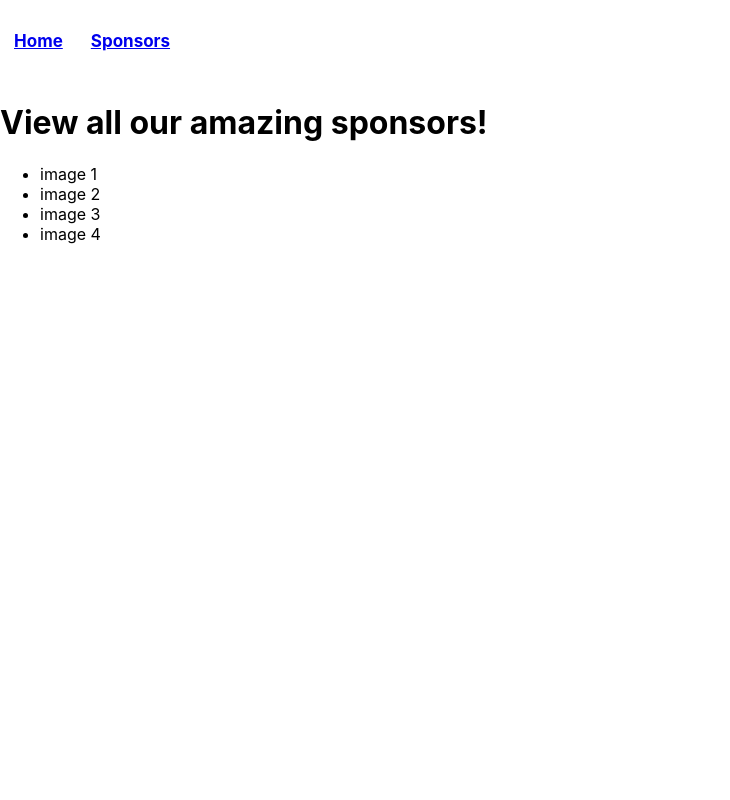
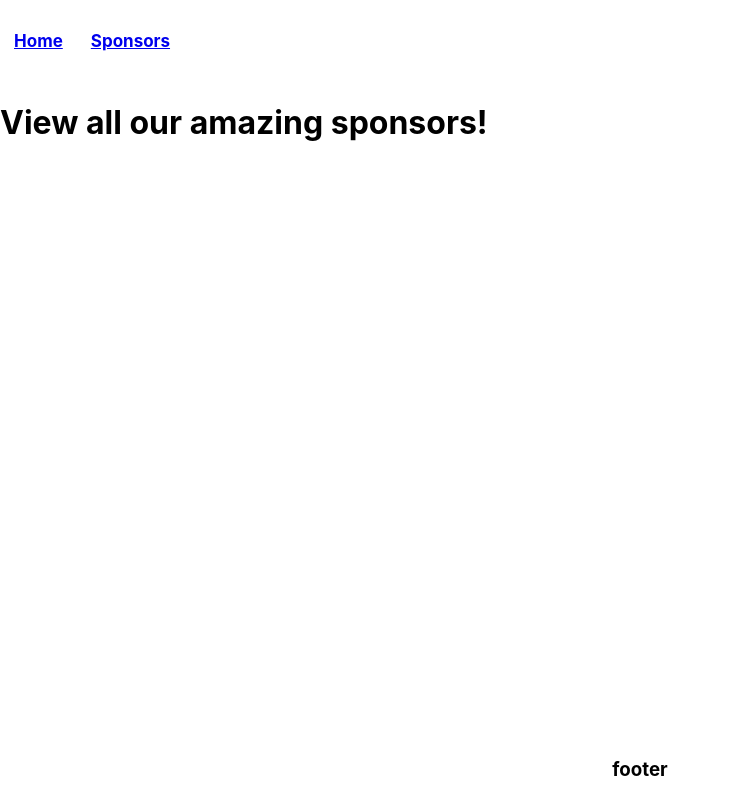
Before and after one commit to georuiz817/Gobbler, a React (Create React App) app in the folder client/: page /sponsors in a window 1280 px wide. Shown: the whole page, without its empty margins (0-730 px from the left). Built offline with nearby package versions, Linux system fonts and the light colour scheme.

Commit message:
footer css working

```diff
--- /dev/null
+++ b/client/src/Css/footer.css
@@ -0,0 +1,9 @@
+.footer h3 {
+    position: fixed;
+    left: 0;
+    bottom: 0;
+    width: 100%;
+    color: black;
+    text-align: center;
+    display: inline-block;
+  }
--- a/client/src/components/footer.js
+++ b/client/src/components/footer.js
@@ -1,17 +1,15 @@
 // functional component # 4
 //site footer
 import React from 'react'
+import "/Users/dawn/gobbler-project/client/src/Css/footer.css";
 
 const Footer = () => {
     return (
-        <div>
-        <ul>
-            <li>image 1</li>
-            <li> image 2 </li>
-            <li> image 3 </li>
-            <li> image 4 </li>
-        </ul>
-      </div>
+      <footer class="footer">
+          <div class="footer">
+            <h3>footer</h3>
+          </div>
+       </footer>
     )
   }
 
--- a/client/src/components/navComponent.js
+++ b/client/src/components/navComponent.js
@@ -1,6 +1,6 @@
 import React from 'react'
 import { Link } from 'react-router-dom';
-import '/Users/dawn/gobbler-project/client/src/project.css';
+import '/Users/dawn/gobbler-project/client/src/Css/nav.css';
 
 const Nav = () => {
     return (
```
Also changed, not shown: client/src/Css/nav.css (line endings or trailing spaces).
